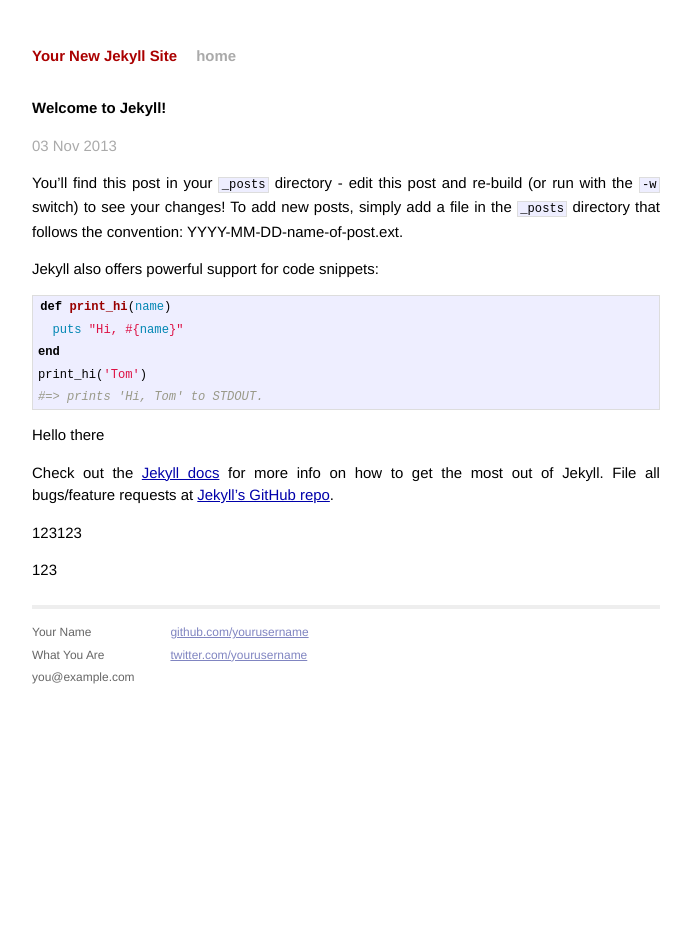
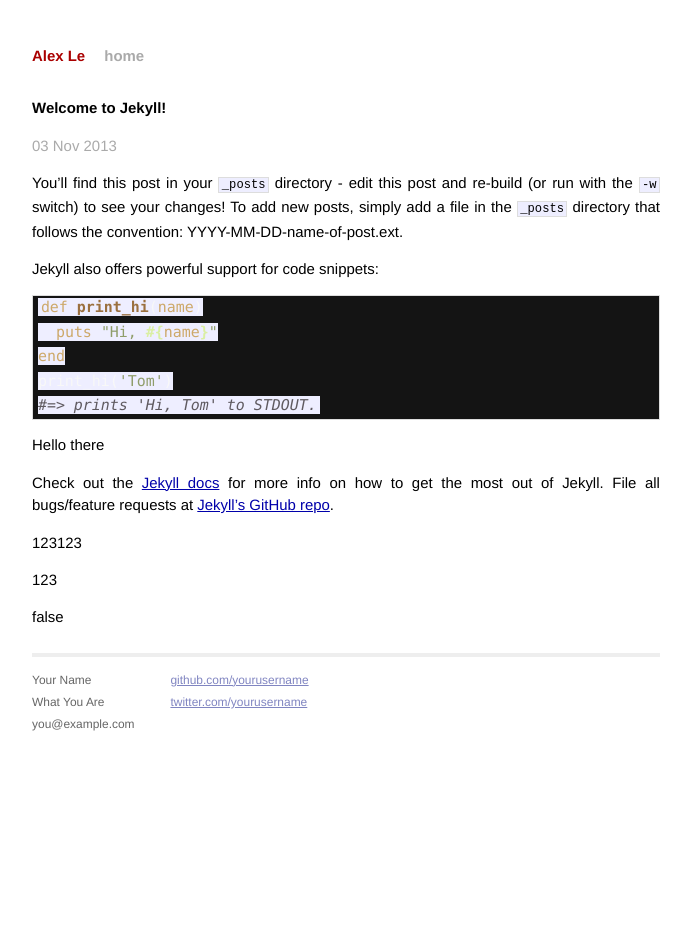
Before and after one commit to sr3d/sr3d.github.com, a Jekyll site: the page built from _posts/2013-11-03-welcome-to-jekyll.md, in a window 1280 px wide. Shown: the whole page, without its empty margins (294-985 px from the left). Built offline with Jekyll 4.4.1, drawn with Linux system fonts in a browser that asks for light colours; Markdown is read by kramdown in place of the engine named in the settings.

Commit message:
- add twilight theme for code highlighting

```diff
--- a/_config.yml
+++ b/_config.yml
@@ -1,3 +1,4 @@
-name: Your New Jekyll Site
+name: Alex Le
 markdown: redcarpet
 pygments: true
+comments: true
--- a/_layouts/default.html
+++ b/_layouts/default.html
@@ -7,7 +7,7 @@
         <meta name="viewport" content="width=device-width">
 
         <!-- syntax highlighting CSS -->
-        <link rel="stylesheet" href="/css/syntax.css">
+        <link rel="stylesheet" href="/css/twilight.css">
 
         <!-- Custom CSS -->
         <link rel="stylesheet" href="/css/main.css">
@@ -40,5 +40,8 @@
           </div>
         </div>
 
+
+
+
     </body>
 </html>
--- a/_layouts/post.html
+++ b/_layouts/post.html
@@ -1,5 +1,6 @@
 ---
 layout: default
+
 ---
 <h2>{{ page.title }}</h2>
 <p class="meta">{{ page.date | date_to_string }}</p>
@@ -7,3 +8,24 @@
 <div class="post">
 {{ content }}
 </div>
+
+{{page.comments}}
+{% if page.comments %}
+
+  <div id="disqus_thread"></div>
+    <script type="text/javascript">
+        /* * * CONFIGURATION VARIABLES: EDIT BEFORE PASTING INTO YOUR WEBPAGE * * */
+        var disqus_shortname = 'sr3d'; // required: replace example with your forum shortname
+
+        /* * * DON'T EDIT BELOW THIS LINE * * */
+        (function() {
+            var dsq = document.createElement('script'); dsq.type = 'text/javascript'; dsq.async = true;
+            dsq.src = '//' + disqus_shortname + '.disqus.com/embed.js';
+            (document.getElementsByTagName('head')[0] || document.getElementsByTagName('body')[0]).appendChild(dsq);
+        })();
+    </script>
+    <noscript>Please enable JavaScript to view the <a href="http://disqus.com/?ref_noscript">comments powered by Disqus.</a></noscript>
+    <a href="http://disqus.com" class="dsq-brlink">comments powered by <span class="logo-disqus">Disqus</span></a>
+
+
+{% endif %}
--- a/_posts/2013-11-03-welcome-to-jekyll.md
+++ b/_posts/2013-11-03-welcome-to-jekyll.md
@@ -3,6 +3,7 @@
 title:  "Welcome to Jekyll!"
 date:   2013-11-03 21:17:15
 categories: jekyll update
+comments: false
 ---
 
 You'll find this post in your `_posts` directory - edit this post and re-build (or run with the `-w` switch) to see your changes!
--- /dev/null
+++ b/css/twilight.css
@@ -0,0 +1,61 @@
+pre {background-color: #141414 !important;}
+pre code { padding: 16px; color: #F8F8F8; font-family: Consolas, Monaco,"Lucida Console"; }
+pre code * { font-family: Consolas, Monaco,"Lucida Console"; }
+pre code .hll { background-color: #ffffcc }
+pre code .c { color: #5F5A60; font-style: italic } /* Comment */
+pre code .err { border:#B22518; } /* Error */
+pre code .k { color: #CDA869 } /* Keyword */
+pre code .cm { color: #5F5A60; font-style: italic } /* Comment.Multiline */
+pre code .cp { color: #5F5A60 } /* Comment.Preproc */
+pre code .c1 { color: #5F5A60; font-style: italic } /* Comment.Single */
+pre code .cs { color: #5F5A60; font-style: italic } /* Comment.Special */
+pre code .gd { background: #420E09 } /* Generic.Deleted */
+pre code .ge { font-style: italic } /* Generic.Emph */
+pre code .gr { background: #B22518 } /* Generic.Error */
+pre code .gh { color: #000080; font-weight: bold } /* Generic.Heading */
+pre code .gi { background: #253B22 } /* Generic.Inserted */
+pre code .go {  } /* Generic.Output */
+pre code .gp { font-weight: bold } /* Generic.Prompt */
+pre code .gs { font-weight: bold } /* Generic.Strong */
+pre code .gu { color: #800080; font-weight: bold } /* Generic.Subheading */
+pre code .gt {  } /* Generic.Traceback */
+pre code .kc {  } /* Keyword.Constant */
+pre code .kd { color: #e9df8f;  } /* Keyword.Declaration */
+pre code .kn {  } /* Keyword.Namespace */
+pre code .kp { color: #9B703F } /* Keyword.Pseudo */
+pre code .kr {  } /* Keyword.Reserved */
+pre code .kt {  } /* Keyword.Type */
+pre code .m { } /* Literal.Number */
+pre code .s {  } /* Literal.String */
+pre code .na { color: #F9EE98 } /* Name.Attribute */
+pre code .nb { color: #CDA869 } /* Name.Builtin */
+pre code .nc { color: #9B859D; font-weight: bold } /* Name.Class */
+pre code .no { color: #9B859D } /* Name.Constant */
+pre code .nd { color: #7587A6 } /* Name.Decorator */
+pre code .ni { color: #CF6A4C; font-weight: bold } /* Name.Entity */
+pre code .nf { color: #9B703F; font-weight: bold } /* Name.Function */
+pre code .nn { color: #9B859D; font-weight: bold } /* Name.Namespace */
+pre code .nt { color: #CDA869; font-weight: bold } /* Name.Tag */
+pre code .nv { color: #7587A6 } /* Name.Variable */
+pre code .ow { color: #AA22FF; font-weight: bold } /* Operator.Word */
+pre code .w { color: #141414 } /* Text.Whitespace */
+pre code .mf { color: #CF6A4C } /* Literal.Number.Float */
+pre code .mh { color: #CF6A4C } /* Literal.Number.Hex */
+pre code .mi { color: #CF6A4C } /* Literal.Number.Integer */
+pre code .mo { color: #CF6A4C } /* Literal.Number.Oct */
+pre code .sb { color: #8F9D6A } /* Literal.String.Backtick */
+pre code .sc { color: #8F9D6A } /* Literal.String.Char */
+pre code .sd { color: #8F9D6A; font-style: italic; } /* Literal.String.Doc */
+pre code .s2 { color: #8F9D6A } /* Literal.String.Double */
+pre code .se { color: #F9EE98; font-weight: bold; } /* Literal.String.Escape */
+pre code .sh { color: #8F9D6A } /* Literal.String.Heredoc */
+pre code .si { color: #DAEFA3; font-weight: bold; } /* Literal.String.Interpol */
+pre code .sx { color: #8F9D6A } /* Literal.String.Other */
+pre code .sr { color: #E9C062 } /* Literal.String.Regex */
+pre code .s1 { color: #8F9D6A } /* Literal.String.Single */
+pre code .ss { color: #CF6A4C } /* Literal.String.Symbol */
+pre code .bp { color: #00aaaa } /* Name.Builtin.Pseudo */
+pre code .vc { color: #7587A6 } /* Name.Variable.Class */
+pre code .vg { color: #7587A6 } /* Name.Variable.Global */
+pre code .vi { color: #7587A6 } /* Name.Variable.Instance */
+pre code .il { color: #009999 } /* Literal.Number.Integer.Long */
--- a/index.html
+++ b/index.html
@@ -1,6 +1,6 @@
 ---
 layout: default
-title: Your New Jekyll Site
+title: Thoughts into Words
 ---
 
 <div id="home">
```
Also changed, not shown: 3 other files.
